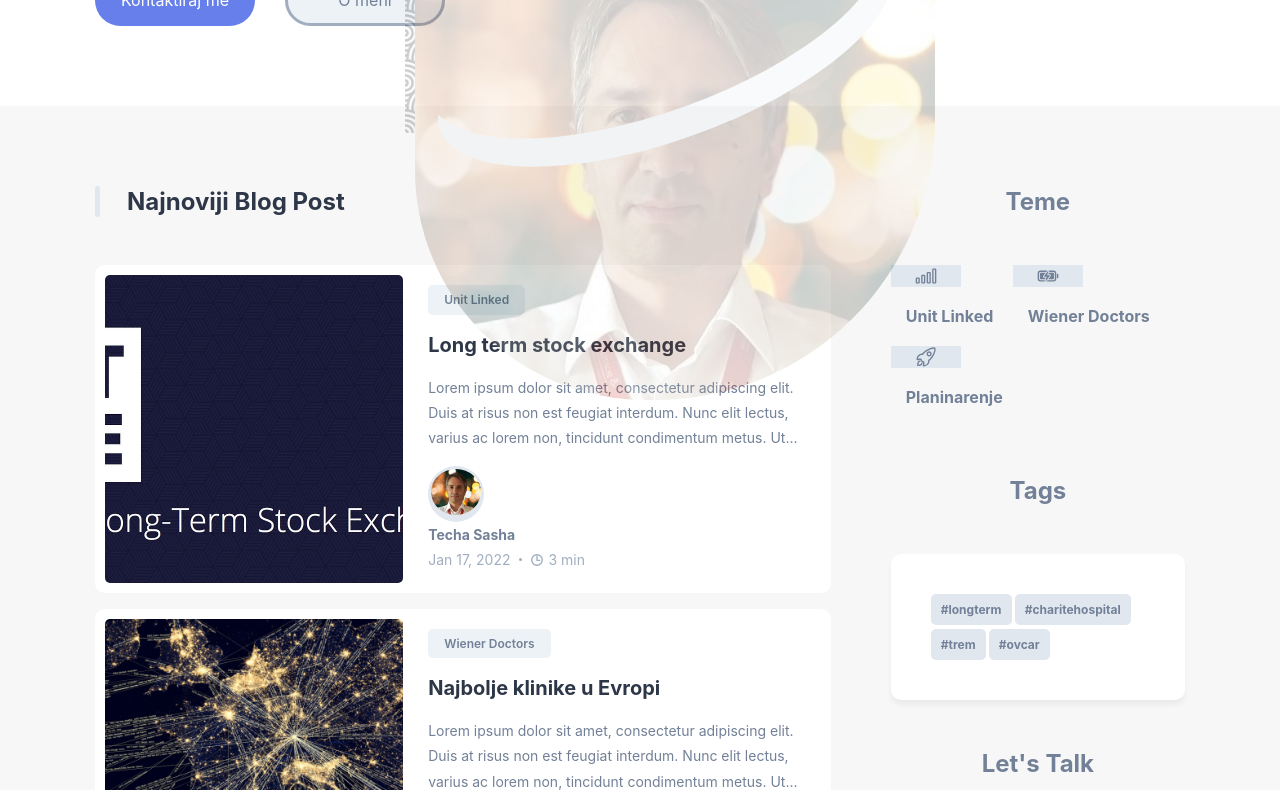
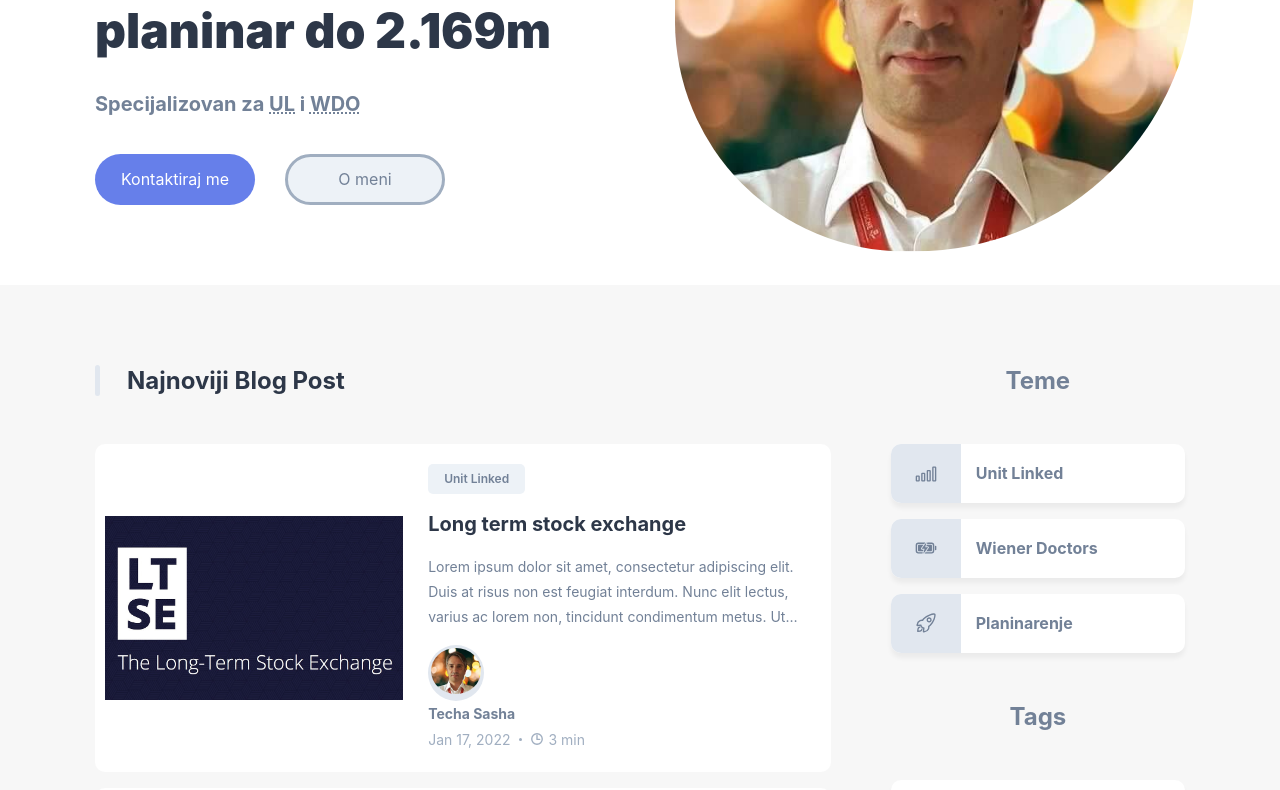
Before and after one commit to SasaAndjelkovic/My-blog-website, a plain HTML site: page index.html in a window 1280 px wide. Shown: the part 389-1179 px from the top of the page. Drawn offline with nearby package versions, Linux system fonts and the light colour scheme.

Commit message:
new commit

```diff
--- a/assets/css/style.css
+++ b/assets/css/style.css
@@ -10,7 +10,7 @@
 
 .light-theme {
 
-    /**
+    /*
     * light theme colors
     */
 
@@ -113,7 +113,7 @@ html {
  * scrollbar style
  */
 
-::-webkit-scrollbar { width: 16px; }
+::--scrollbar { width: 16px; }
 
 ::-webkit-scrollbar-thumb {
     background: var(--accent);
@@ -559,7 +559,7 @@ footer .wrapper { text-align: center; }
     .blog-banner-img {
         width: 100%;
         height: 100%;
-        object-fit: cover;
+        object-fit: contain;
     }
 }
 
@@ -693,7 +693,7 @@ footer .wrapper { text-align: center; }
         */
 
         --fs-base: 1rem;
-        --fs-1: 3 rem;
+        --fs-1: 3rem;
     }
 
     /*
@@ -791,12 +791,12 @@ footer .wrapper { text-align: center; }
     .hero .pattern-bg {
         position: absolute;
         top: 50%;
-        transform: translate(-50%);
+        transform: translateY(-50%);
         width: 100%;
-        height: 200px;
-        background: url(../images/pattern.jpg);
+        /*height: 200px;*/
+        /*background: url(../images/pattern.jpg);*/
         background-size: contain;
-        opacity: 0.2;
+        /*opacity: 0.2;*/
     }
 
     .hero .img-box {
@@ -811,7 +811,7 @@ footer .wrapper { text-align: center; }
         border-radius: 0 0 280px 230px;
         transform: translate(10px, -10px);
     }
-
+/*
     .hero .shape {
         position: absolute;
         top: 50%;
@@ -833,7 +833,7 @@ footer .wrapper { text-align: center; }
         box-shadow: inset 0 -30px 0 var(--action-primary);
         z-index: 2;
     }
-
+*/
 
     /*
     * MAIN
@@ -871,7 +871,7 @@ footer .wrapper { text-align: center; }
 
     .topics { margin-bottom: 3rem; }
 
-    .topics-btn {
+    .topic-btn {
         display: flex;
         align-items: stretch;
         background: var(--background-primary);
@@ -880,7 +880,7 @@ footer .wrapper { text-align: center; }
         overflow: hidden;
     }
 
-    .topics-btn::not(:last-child) { margin-bottom: 1rem; }
+    .topic-btn:not(:last-child) { margin-bottom: 1rem; }
 
     .topic-btn .icon-box {
         font-size: 22px;
@@ -952,7 +952,7 @@ footer .wrapper { text-align: center; }
         font-size: 22px;
     }
 
-    .social-link .discord { color: hsl(235, 86%, 65%); }
+    .social-link .linkedin { color: hsl(210,90%,40%); }
 
     .social-link .twitter { color: hsl(203, 89%, 53%); }
 
--- a/index.html
+++ b/index.html
@@ -159,7 +159,7 @@
                 <div class="right">
 
                     <div class="pattern-bg">
-                        <div class="img">
+                        <div class="img-box">
                             <img src="./assets/images/hero.jpg" alt="Techa Sasha" class="hero-img">
                             <div class="shape shape-1"></div>
                             <div class="shape shape-2"></div>
```
